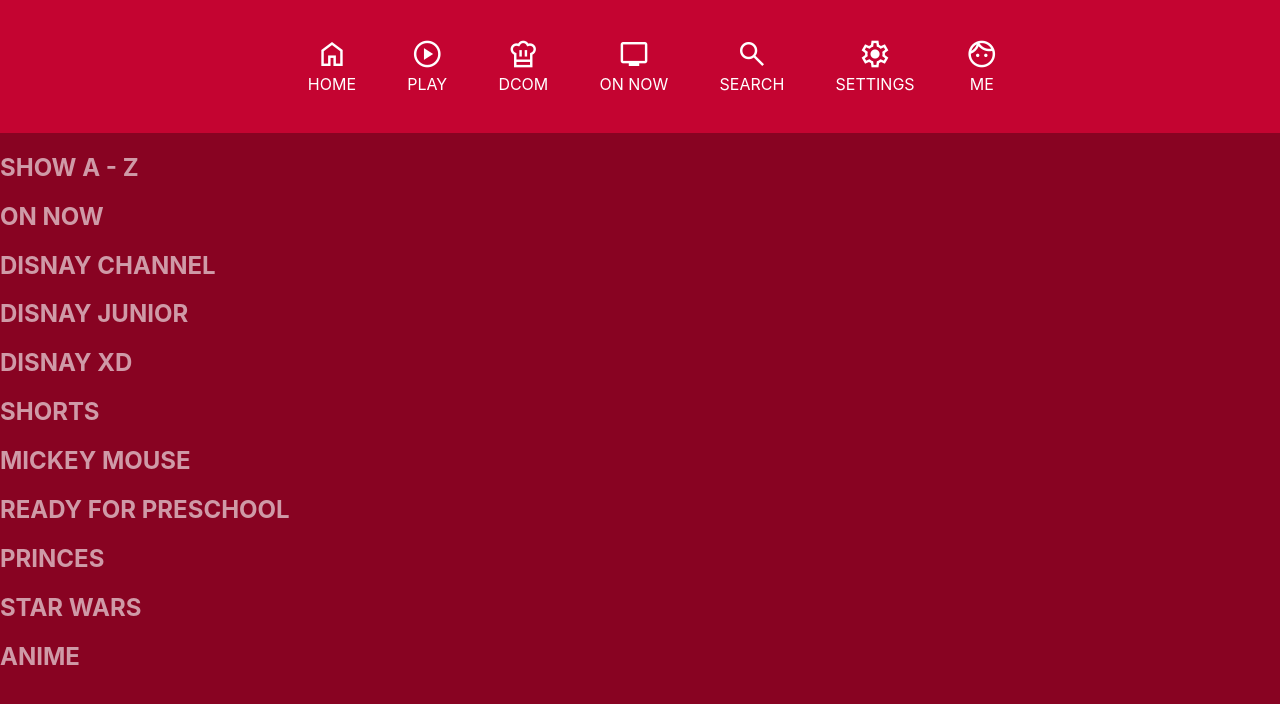
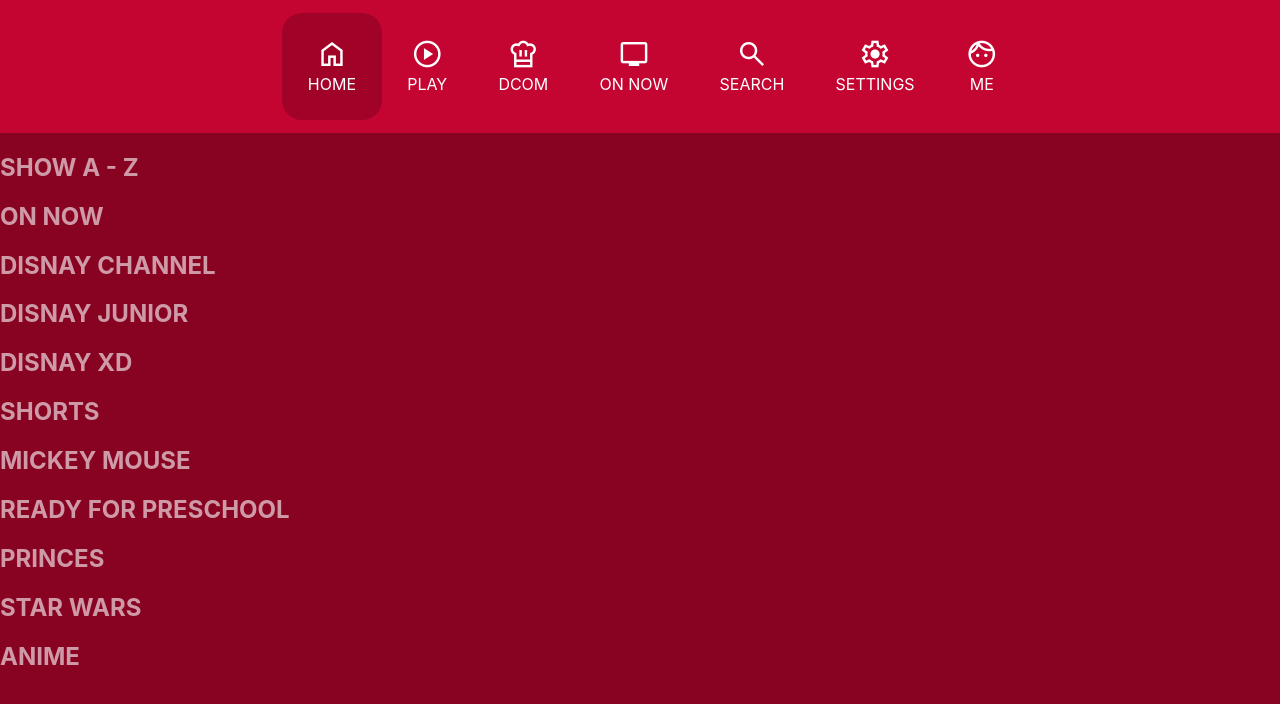
Before and after one commit to Sasha992sasha/HTML, a plain HTML site: page index.html in a window 1280 px wide. In both pictures the pointer is over the element 331 px from the left and 66 px from the top of the page. Shown: the top 704 px of the page. Drawn offline with nearby package versions, Linux system fonts and the light colour scheme.

Commit message:
added anim?

```diff
--- a/try.css
+++ b/try.css
@@ -22,15 +22,17 @@ body {
     align-items: center;
     text-align: center;
     color: white;
+    border-radius: 20px;
 }
 
-.button {
+.button:hover {
     display: grid;
     grid-template-rows: auto auto;
     padding: 2%;
     align-items: center;
     text-align: center;
-    color: white;
+    background-color:  #a10328;
+    border-radius: 20px;
 }
 
 
```
